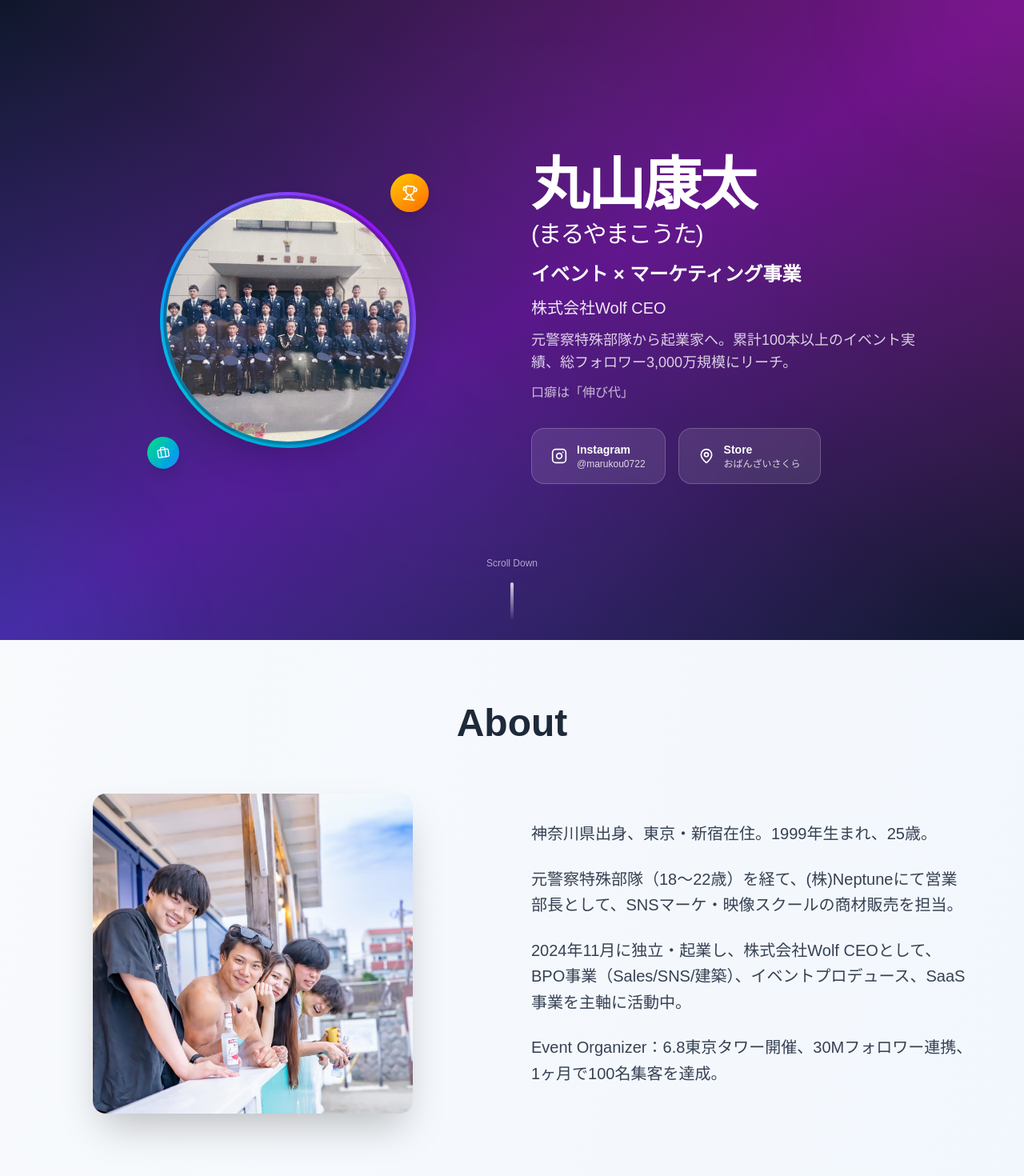
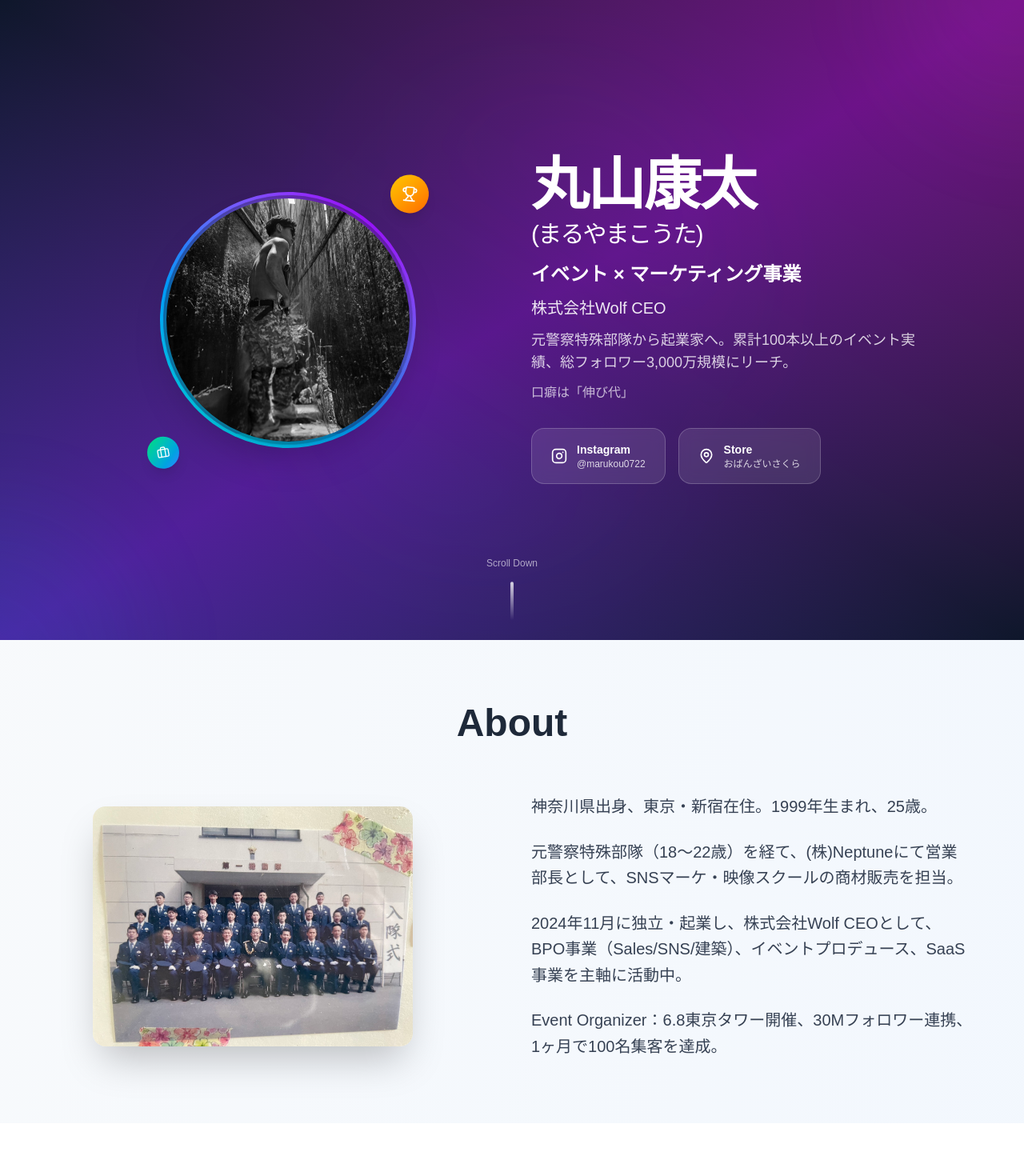
Before and after one commit to yannsunn/kota-maruyama-profile, a Next.js app: page / in a window 1280 px wide. Shown: the top 1470 px of the page at 80% size. Built offline with nearby package versions, Linux system fonts and the light colour scheme.

Commit message:
Revert hero section image and update About section to use second gallery photo

```diff
--- a/src/app/page.tsx
+++ b/src/app/page.tsx
@@ -153,7 +153,7 @@ export default function Home() {
                   transition={{ type: "spring", stiffness: 300, damping: 20 }}
                 >
                   <Image
-                    src="/S__8241389_0.jpg"
+                    src="/kota-profile.jpg"
                     alt="丸山康太"
                     fill
                     className="object-cover"
@@ -301,7 +301,7 @@ export default function Home() {
             <motion.div {...fadeInLeft}>
               <div className="relative w-full max-w-md mx-auto">
                 <Image
-                  src="/kota-about.jpg"
+                  src="/S__8241389_0.jpg"
                   alt="丸山康太"
                   width={400}
                   height={500}
```
